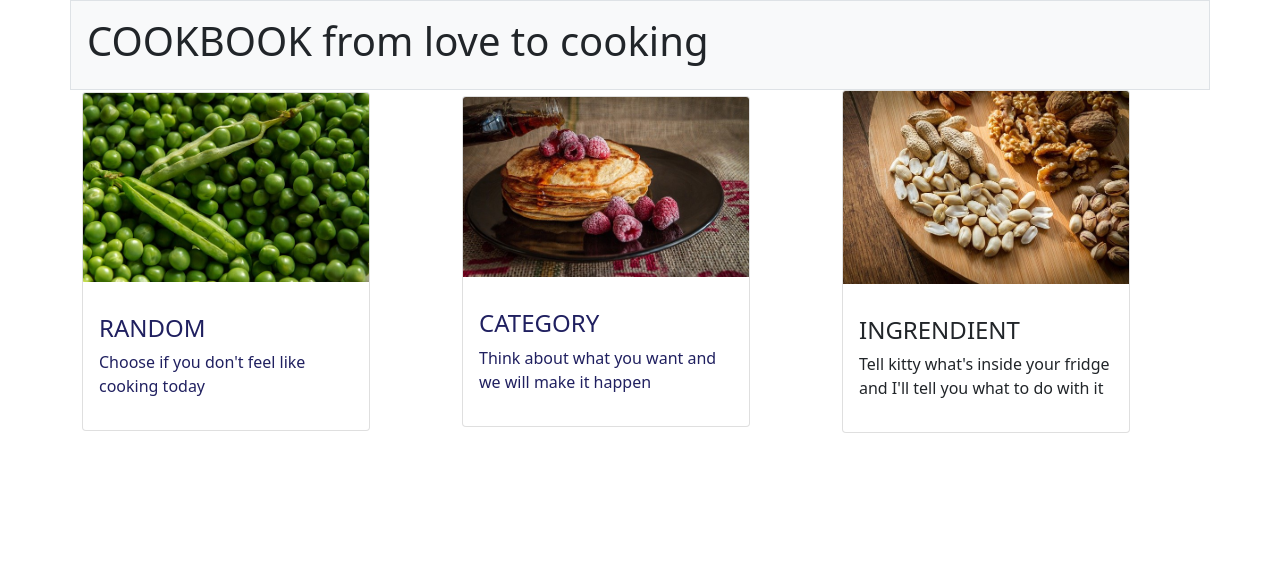
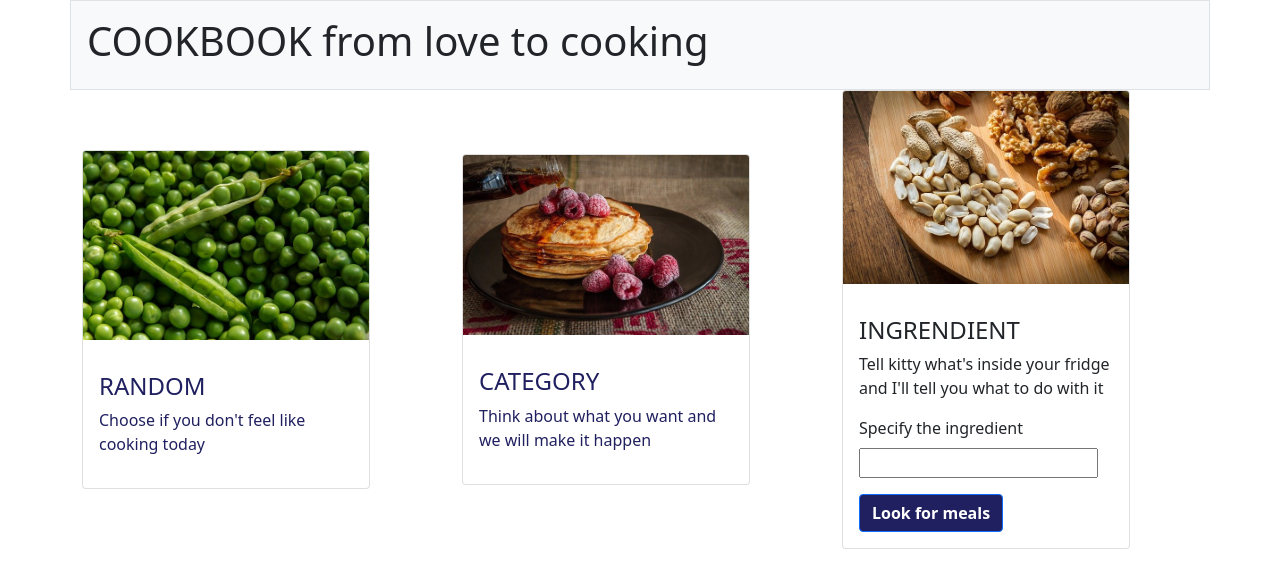
Before and after one commit to Kitkemy/Cookbook, a Flask app: page / in a window 1280 px wide. Shown: the top 588 px of the page. Run offline with Flask 2, Linux system fonts and the light colour scheme; parts of the project's set-up code (start-up, migrations or seed data) failed here and were passed over.

Commit message:
function ingredient ready

```diff
--- a/app.py
+++ b/app.py
@@ -1,13 +1,20 @@
-from flask import Flask, render_template
-from .cookbook import Meal, Category
+from flask import Flask, render_template, request
+from requests.api import post
+from .cookbook import Meal, Category, Ingredients, MEALDB_API_URL
 
 app = Flask(__name__)
 
 category = Category()
+ingredients = Ingredients()
 
-@app.route('/')
+@app.route('/', methods=["GET", "POST"])
 def index():
-    return render_template("index2.html")
+    print(request.form.get('ingredient'))
+    ingredient = request.form.get('ingredient')
+
+    return render_template("index2.html",
+                           ingredient=ingredient
+                            )
 
 @app.route('/category/all')
 #def index(category):
@@ -27,8 +34,7 @@ def category_recepies(category_name):
     recepies = category.get_meals_by_category(category_name)
     #return recepies
     return render_template("ucategory.html",
-                            recepies=recepies,
-                            category = category_name
+                            recepies=recepies
                             )
 
 
@@ -82,3 +88,11 @@ def random():
                             instruction = instruction,
                             ingredients=ingredients
                             )
+
+@app.route('/ingredient/<ingredient_name>')
+def ingrendient(ingredient_name):
+    print('meal by ingrendient chosen')
+    meals_list = ingredients.get_meals_by_ingredient(ingredient_name)
+    return render_template("ucategory.html",
+                            recepies=meals_list
+                            )
--- a/templates/index2.html
+++ b/templates/index2.html
@@ -63,6 +63,20 @@
               <h4>INGRENDIENT</h4>
               Tell kitty what's inside your fridge and I'll tell you what to do with it
             </p>
+
+            <form action="/ingredient/{{ingredient}}" method="POST">
+              <div class="mb-3">
+                <label class="form-label">Specify the ingredient</label>
+                <input name="ingredient">
+
+              </div>
+
+              <div class="col-12">
+                <button class="btn btn-primary" type="submit">Look for meals</button>
+              </div>
+
+            </form>
+
           </div>
         </div>
       </div>
--- a/templates/ucategory.html
+++ b/templates/ucategory.html
@@ -14,7 +14,7 @@
     <div class="container-fluid">
       <div class="row align-items-center p-3 ">
 
-      <h2>{{ category }}</h2>
+      <h2>Available meals</h2>
 
       <div class="row">
         {% for i in recepies['meals'] %}
```
Also changed, not shown: cookbook.py (+36 -5 lines).
